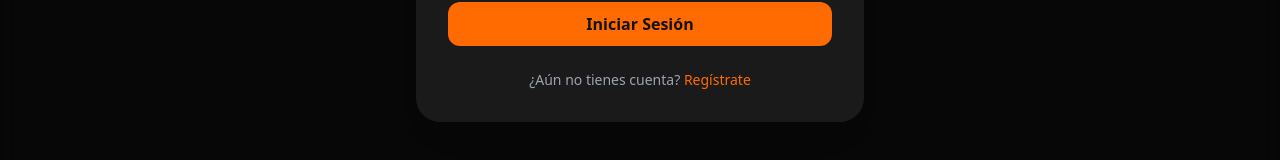
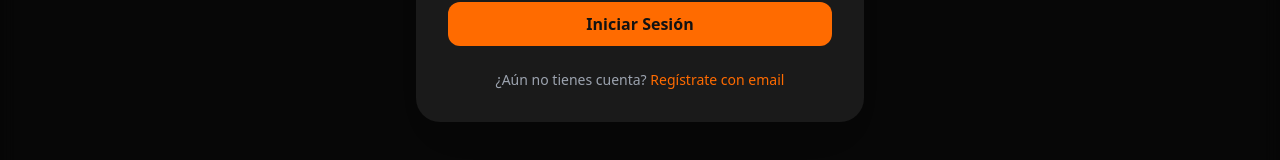
Before and after one commit to trainxproject/trainx-front, a Next.js app: page /login in a window 1280 px wide. Shown: the part 550-710 px from the top of the page. Built offline with nearby package versions, Linux system fonts and the light colour scheme; no server answers.

Commit message:
loginGoogle en login form, cambio en register

```diff
--- a/src/components/LoginForm.tsx
+++ b/src/components/LoginForm.tsx
@@ -167,7 +167,7 @@ className="w-full flex items-center justify-center gap-2 py-2.5 border rounded-x
             onClick={openRegister}
             className="text-[var(--primary)] hover:underline font-medium"
           >
-            Regístrate
+            Regístrate con email
           </button>
         </p>
       </div>
--- a/src/components/RegisterForm.tsx
+++ b/src/components/RegisterForm.tsx
@@ -16,9 +16,7 @@ const { register, loading, user } = useAuth();
 
 const router = useRouter();
 
- if (loading) return null;
-
-  // 🚫 Si ya está logueado, redirigir directamente al dashboard
+ if (loading) return null
   if (user) {
     router.push("/dashboard/user");
     return null;
```
